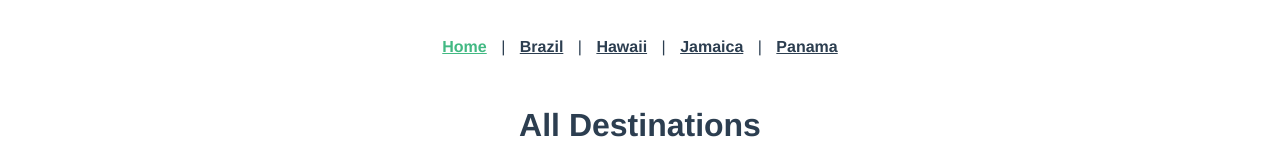
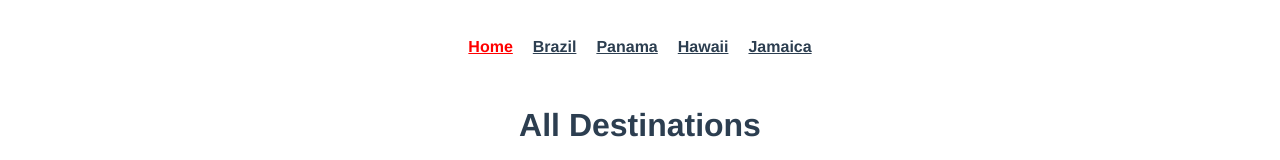
Before and after one commit to NguyenNgocVan279/vue-router, a Vue app: page / in a window 1280 px wide. Shown: the top 160 px of the page. Built offline with nearby package versions, Linux system fonts and the light colour scheme.

Commit message:
L5,L6.Lazy load routes with Vue Router and Vue Router active class

```diff
--- a/src/App.vue
+++ b/src/App.vue
@@ -1,15 +1,18 @@
 <template>
   <div id="app">
-    <div id="nav">
-      <router-link to="/">Home</router-link> |
-      <router-link to="/brazil">Brazil</router-link> |
-      <router-link to="/hawaii">Hawaii</router-link> |
-      <router-link to="/jamaica">Jamaica</router-link> |
-      <router-link to="/panama">Panama</router-link>
-    </div>
+    <TheNavigation />
     <router-view />
   </div>
 </template>
+<script>
+import TheNavigation from "@/components/TheNavigation"
+
+export default{
+  components: {
+    TheNavigation
+  }
+}
+</script>
 
 <style>
 #app {
@@ -20,17 +23,5 @@
   color: #2c3e50;
 }
 
-#nav {
-  padding: 30px;
-}
 
-#nav a {
-  font-weight: bold;
-  color: #2c3e50;
-  padding: 0 10px;
-}
-
-#nav a.router-link-exact-active {
-  color: #42b983;
-}
 </style>
--- /dev/null
+++ b/src/components/TheNavigation.vue
@@ -0,0 +1,27 @@
+<template>
+    <nav id="nav">
+        <router-link to="/">Home</router-link>
+        <router-link to="/brazil">Brazil</router-link>
+        <router-link to="/panama">Panama</router-link>
+        <router-link to="/hawaii">Hawaii</router-link>
+        <router-link to="/jamaica">Jamaica</router-link>
+    </nav>
+</template>
+
+<style scoped>
+#nav {
+    display: flex;
+    justify-content: center;
+    padding: 30px;
+}
+
+#nav a {
+  font-weight: bold;
+  color: #2c3e50;
+  padding: 0 10px;
+}
+
+#nav a.router-link-exact-active {
+  color: red;
+}
+</style>
```
Also changed, not shown: src/router/index.js (+5 -8 lines).
